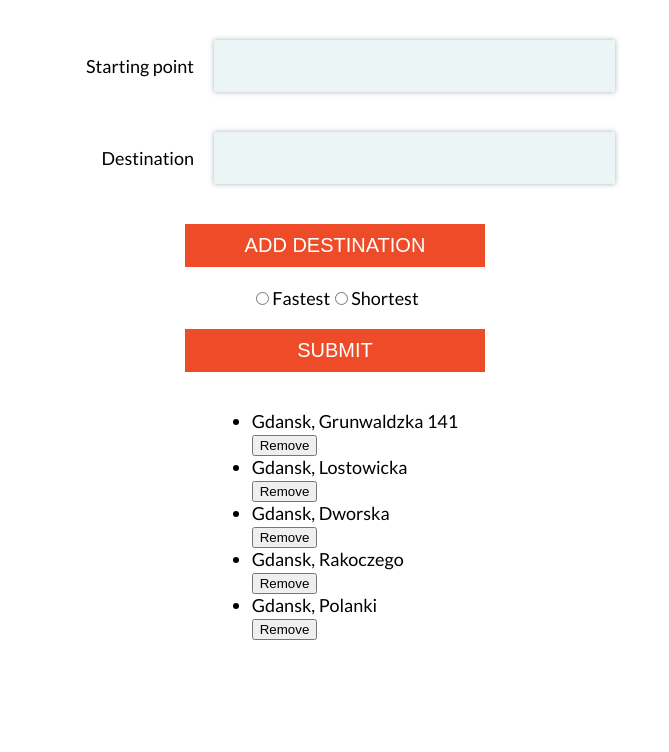
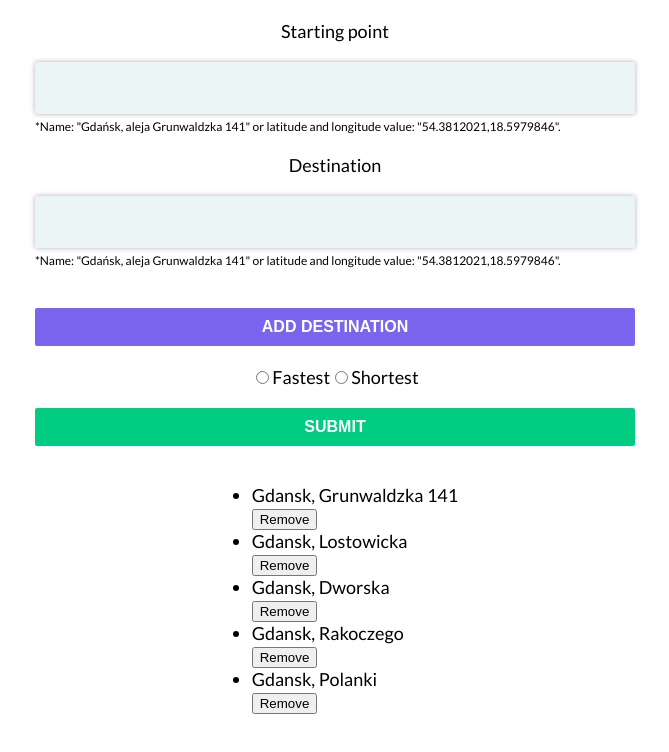
Before and after one commit to rob-now/route-finder--react, a React (Create React App) app: page / in a window 1280 px wide. Shown: the top 752 px of the page, without its empty margins (305-974 px from the left). Built offline with nearby package versions, Linux system fonts and the light colour scheme.

Commit message:
WIP: App styling

```diff
--- a/src/components/FormView.css
+++ b/src/components/FormView.css
@@ -13,52 +13,77 @@ body {
 
 .form__container--input-text {
     width: 600px;
-    display: flex;
-    justify-content: center;
-    align-items: center;
+    /*display: flex;*/
+    /*justify-content: center;*/
+    /*align-items: center;*/
     /*align-content: center;*/
 }
 
 .form__input-label {
-    /*display: inline-block;*/
-    width: 30%;
-    text-align: right;
-    /*padding-right: 20px;*/
+    display: block;
+    /* width: 30%; */
+    text-align: center;
+    /* padding-right: 20px; */
 }
 
 .form__input-text {
+    box-sizing: border-box;
     font-family: "Lato", sans-serif;
-    /*background: rgba(255,255,255,0.1);*/
+    /* background: rgba(255,255,255,0.1); */
     border: none;
+    border-radius: 2px;
     font-size: 18px;
-    /*height: auto;*/
-    /*margin: 0;*/
-    /*outline: 0;*/
+    /* height: auto; */
+    /* margin: 0; */
+    /* outline: 0; */
     padding: 15px;
-    width: 70%;
+    width: 100%;
     background-color: #ebf5f5;
     color: #424242;
+    -webkit-box-shadow: 0 0 5px rgba(73, 78, 92, 0.45);
     box-shadow: 0 0 5px rgba(73, 78, 92, 0.45);
-    margin: 20px;
+    margin: 20px auto 5px;
+}
+
+.form__input-description {
+    margin: 0 0 20px;
+    font-size: 12px;
 }
 
 .form__btn {
     /*display: block;*/
-    font-size: 20px;
-    width: 300px;
+    font-size: 16px;
+    font-weight: bold;
+    width: 600px;
     padding: 10px;
     margin: 20px auto;
     text-transform: uppercase;
     text-align: center;
-    background: #EE4B28;
     color: #fff;
     border: none;
-    transition: all 0.4s;
+    border-radius: 2px;
+    transition: all 0.3s;
     outline: none;
     cursor: pointer;
 }
 
-.form__btn:hover {
-    transition: all 0.4s;
-    background: #c94727;
+.btn-add-destination {
+    background: #7b64ee;
 }
+
+.btn-submit {
+    background: #00cd82;
+}
+
+.btn-add-destination:hover,
+.btn-submit:hover {
+    transition: all 0.3s;
+}
+
+.btn-add-destination:hover {
+    background: #6765cd;
+}
+
+.btn-submit:hover {
+    background: #00c079;
+}
--- a/src/components/FormView.js
+++ b/src/components/FormView.js
@@ -18,6 +18,7 @@ class FormView extends Component {
             value={this.props.startingPoint}
             onChange={this.props.handleChange}
           />
+          <p className="form__input-description">*Name: "Gdańsk, aleja Grunwaldzka 141" or latitude and longitude value: "54.3812021,18.5979846".</p>
         </div>
         <div className="form__container--input-text">
           <label className="form__input-label" htmlFor="form__input-destination">Destination</label>
@@ -29,9 +30,11 @@ class FormView extends Component {
             value={this.props.destination}
             onChange={this.props.handleChange}
           />
+          <p className="form__input-description">*Name: "Gdańsk, aleja Grunwaldzka 141" or latitude and longitude value: "54.3812021,18.5979846".</p>
+
         </div>
         <button
-          className="form__btn add-destination"
+          className="form__btn btn-add-destination"
           onClick={this.props.addDestination}
         >
           Add destination
@@ -57,7 +60,7 @@ class FormView extends Component {
           <label htmlFor="form__radio-shortest">Shortest</label>
         </div>
         <button
-          className="form__btn submit"
+          className="form__btn btn-submit"
           onClick={this.props.handleSubmit}
         >
           Submit
```
